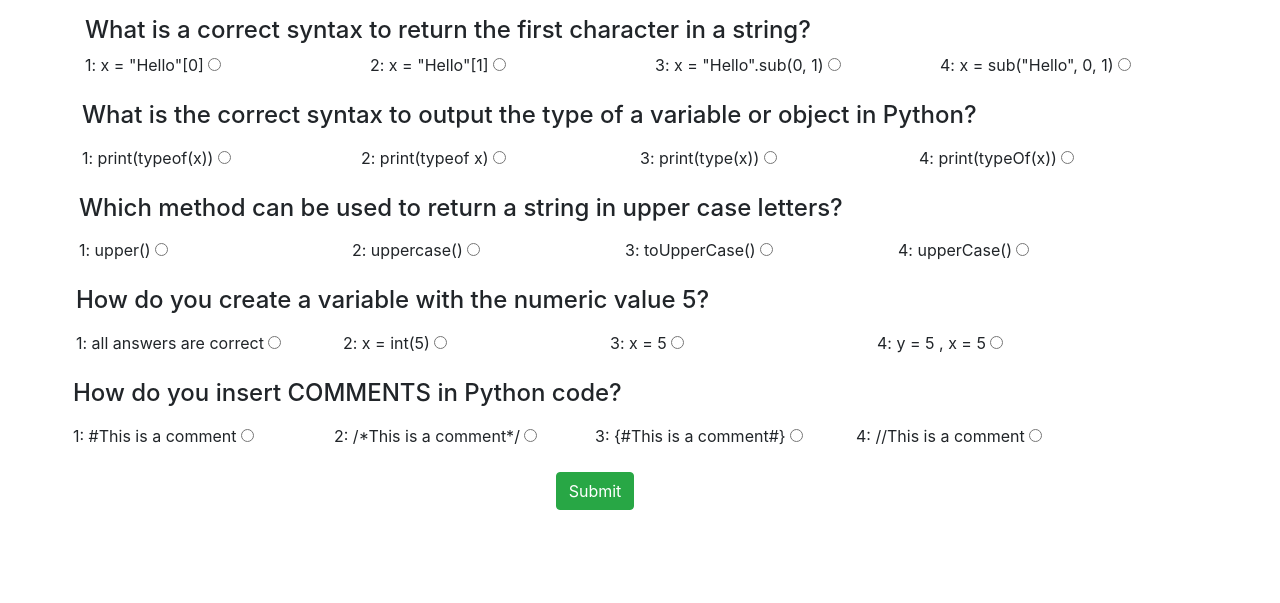
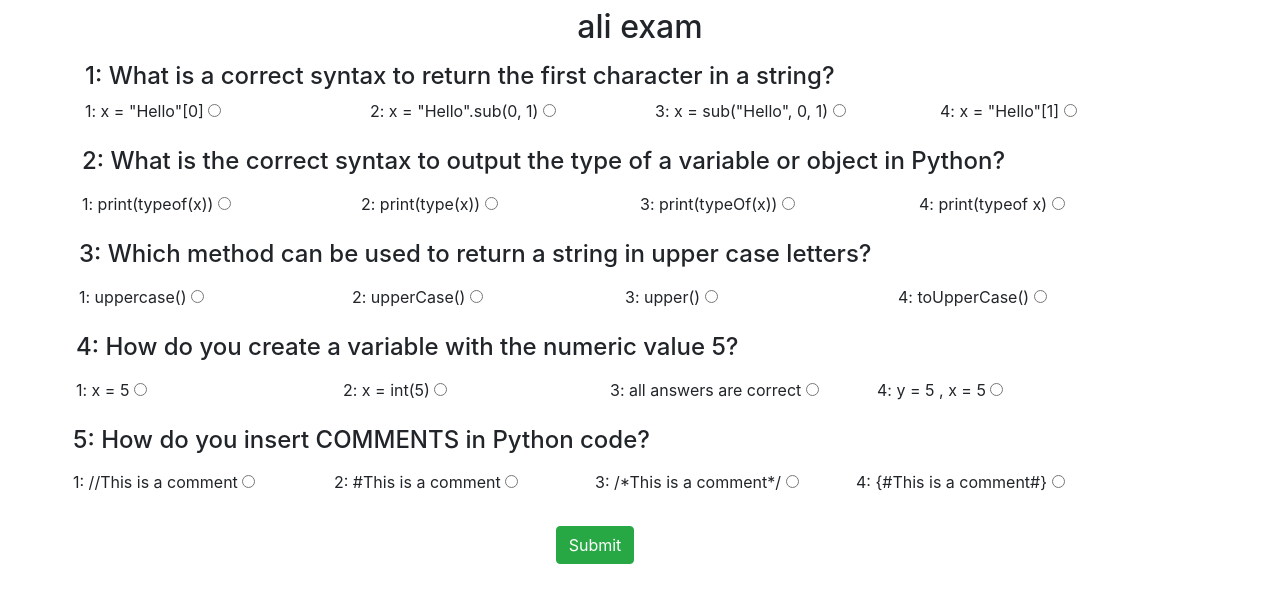
Before and after one commit to AntiWizard/exam_django, a Django app: page /quiz/ in a window 1280 px wide. Shown: the part 56-659 px from the top of the page. Run offline with Django 4.2, Linux system fonts and the light colour scheme; a user stored in the database is signed in; data comes from the database, SQL or seed files in the repository; some libraries are stand-ins or nearby versions.

Commit message:
REFACTOR hint db

```diff
--- a/quiz/templates/quiz/quiz_list.html
+++ b/quiz/templates/quiz/quiz_list.html
@@ -3,26 +3,29 @@
 {% block title %} quiz {% endblock %}
 
 {% block content %}
+    <h2 class="text-center mt-2 mb-2">
+        {{ request.user }} exam
+    </h2>
     <form method="post" action="{% url 'quiz_result' %}">
         {% csrf_token %}
         {% for question in questions %}
             <div class="text-left mt-3">
                 <h4>
-                    {{ question.content }}
+                    {{ forloop.counter }}: {{ question.content }}
                 </h4>
             </div>
             <div class="row mt-2">
             {% for item in dict_questions|get_value_from_dict:question.id %}
                 <label class="col-md-3">
-                    {{ forloop.counter }}: {{ item.0 }}
-                    <input type="radio" value="{{ item.1 }}" name="{{ question.id }}">
+                    {{ forloop.counter }}: {{ item.1 }}
+                    <input type="radio" value="{{ item.2 }}" name="{{ question.id }}">
                 </label>
             {% endfor %}
         {% endfor %}
         </div>
 
 
-        <div class="text-center mt-3">
+        <div class="text-center mt-4">
             <a href="{% url 'quiz_result' %}">
                 <button type="submit" class="btn btn-success">
                     Submit
--- a/quiz/views.py
+++ b/quiz/views.py
@@ -10,10 +10,11 @@ from quiz.models import Question, Choice
 @login_required
 def show_quiz(request):
     questions = Question.objects.order_by('?')[:5]
+    choices = list(
+        Choice.objects.filter(question_id__in=[q.id for q in questions]).values_list('question','choice', 'answer'))
     dict_questions = {}
     for question in questions:
-        dict_questions[question.id] = list(
-            Choice.objects.filter(question_id=question.id).order_by("?").values_list('choice', 'answer'))
+        dict_questions[question.id] = [item for item in choices if item[0] == question.id]
 
     context = {
         "questions": questions,
```
